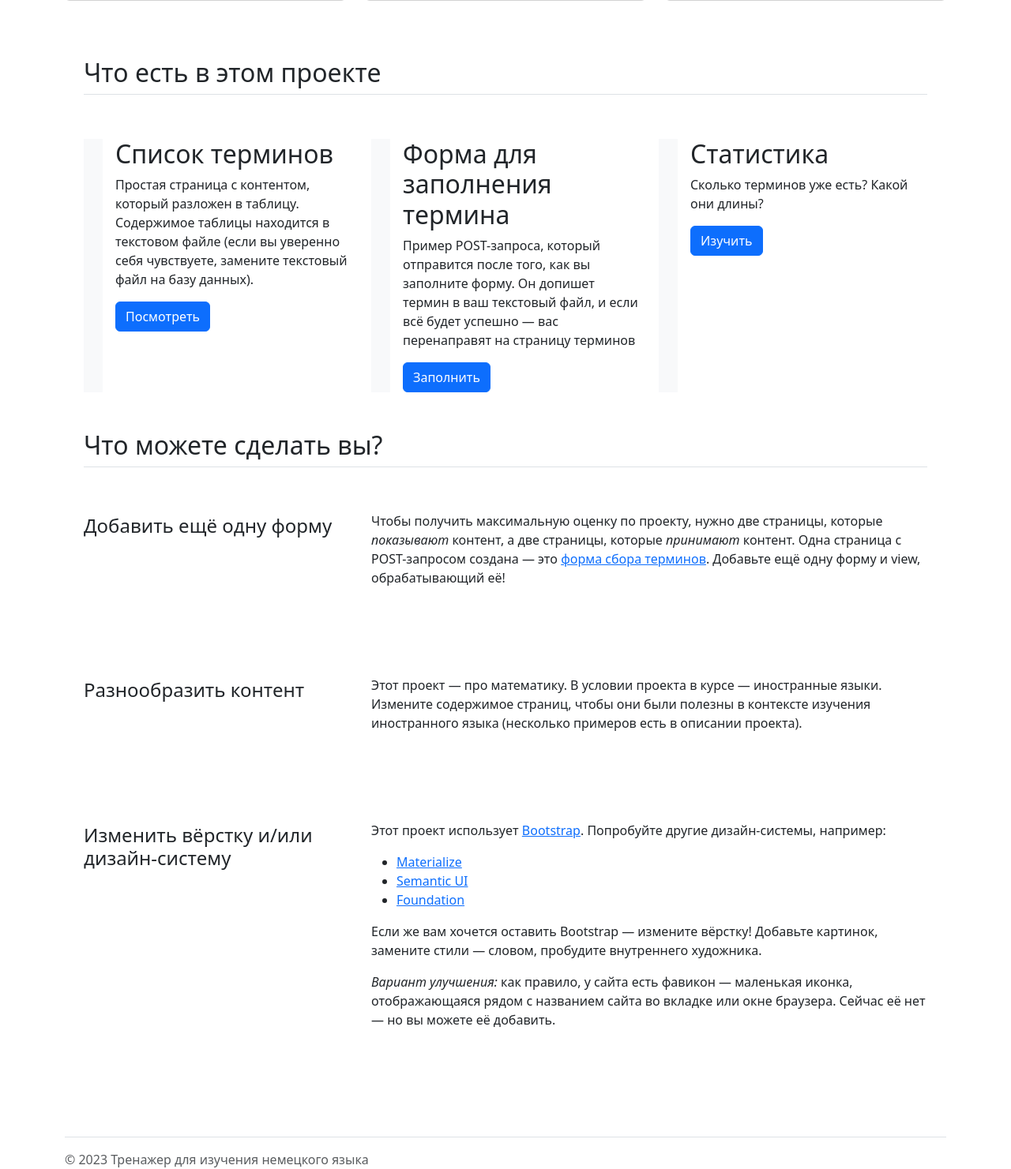
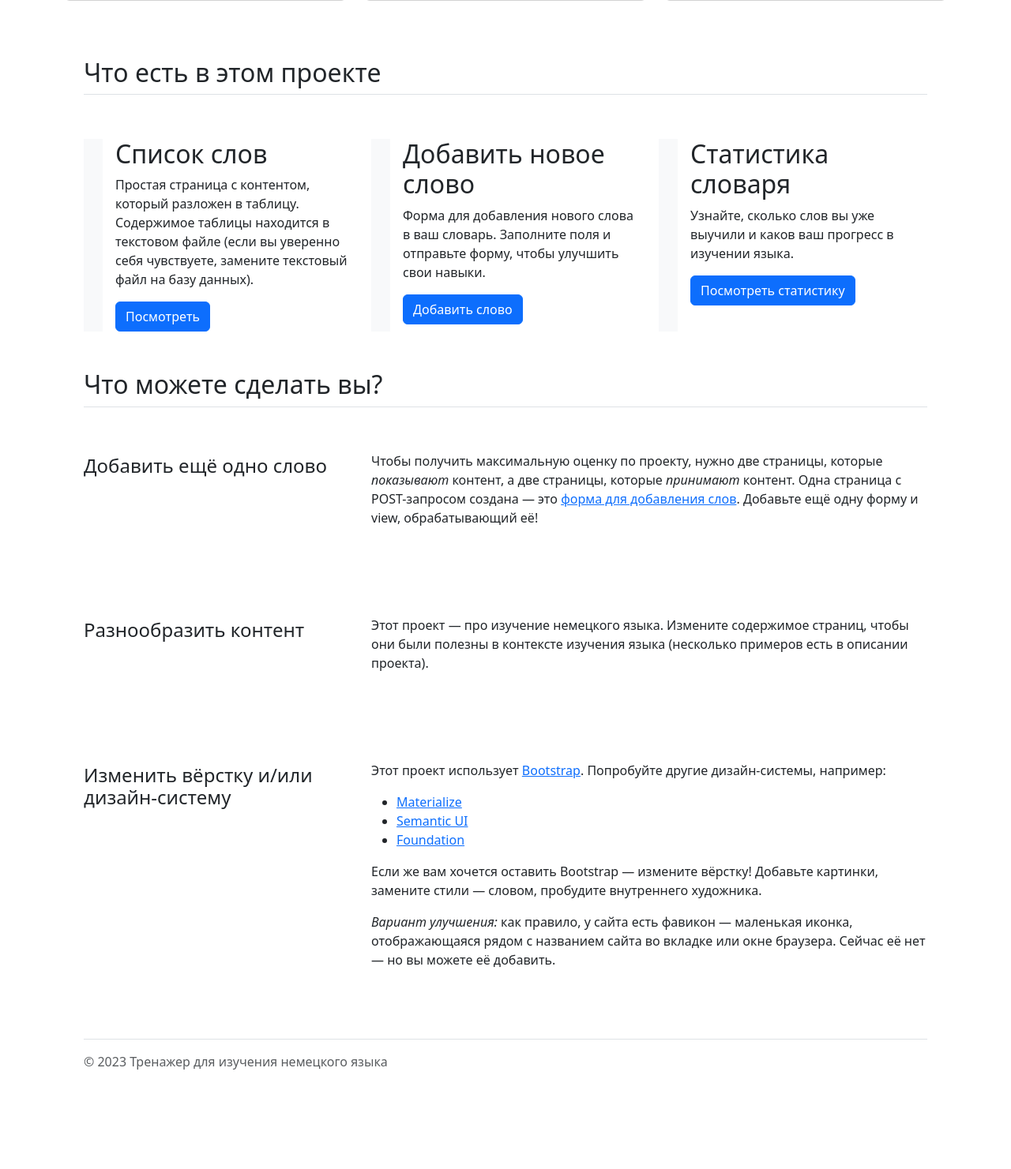
Before and after one commit to juliacuper/proj_german, a Django app: page / in a window 1280 px wide. Shown: the part 1098-2579 px from the top of the page at 79% size. After the commit the page ends 2453 px from the top, so only its background shows below. Run offline with Django 4.2, Linux system fonts and the light colour scheme; some libraries are stand-ins or nearby versions.

Commit message:
german_index.html

```diff
--- a/templates/index.html
+++ b/templates/index.html
@@ -1,12 +1,12 @@
 {% extends "base_page.html" %}
 
 {% block page-title %}
-Математика и её термины
+Изучение немецкого языка
 {% endblock %}
 
 {% block page-lead %}
-Это страничка проекта про изучение математики. <br/>
-Этот проект и его исходный код можно использовать как reference или источник вдохновения для своего проекта.
+Это страничка проекта про изучение немецкого языка. <br/>
+Этот проект и его исходный код можно использовать как справочник или источник вдохновения для своего проекта.
 {% endblock %}
 
 {% block content %}
@@ -16,87 +16,75 @@
         <div class="col d-flex">
             <div class="icon-square text-bg-light d-inline-flex align-items-center justify-content-center fs-4 flex-shrink-0 me-3">
                 <svg class="bi" width="1em" height="1em">
-                    <use xlink:href="#cpu-fill"></use>
+                    <use xlink:href="#book-fill"></use>
                 </svg>
             </div>
             <div>
-                <h3 class="fs-2">Список терминов</h3>
+                <h3 class="fs-2">Список слов</h3>
                 <p>Простая страница с контентом, который разложен в таблицу. Содержимое таблицы находится в текстовом
                     файле (если вы уверенно себя чувствуете, замените текстовый файл на базу данных).</p>
-                <a href="/terms-list" class="btn btn-primary">Посмотреть</a>
+                <a href="/words-list" class="btn btn-primary">Посмотреть</a>
             </div>
         </div>
         <div class="col d-flex">
             <div class="icon-square text-bg-light d-inline-flex align-items-center justify-content-center fs-4 flex-shrink-0 me-3">
                 <svg class="bi" width="1em" height="1em">
-                    <use xlink:href="#cpu-fill"></use>
+                    <use xlink:href="#book-fill"></use>
                 </svg>
             </div>
             <div>
-                <h3 class="fs-2">Форма для заполнения термина</h3>
-                <p>Пример POST-запроса, который отправится после того, как вы заполните форму. Он допишет термин в ваш
-                    текстовый файл, и если всё будет успешно — вас перенаправят на страницу терминов</p>
-                <a href="/add-term" class="btn btn-primary">
-                    Заполнить
-                </a>
+                <h3 class="fs-2">Добавить новое слово</h3>
+                <p>Форма для добавления нового слова в ваш словарь. Заполните поля и отправьте форму, чтобы улучшить свои навыки.</p>
+                <a href="/add-word" class="btn btn-primary">Добавить слово</a>
             </div>
         </div>
         <div class="col d-flex">
             <div class="icon-square text-bg-light d-inline-flex align-items-center justify-content-center fs-4 flex-shrink-0 me-3">
                 <svg class="bi" width="1em" height="1em">
-                    <use xlink:href="#cpu-fill"></use>
+                    <use xlink:href="#book-fill"></use>
                 </svg>
             </div>
             <div>
-                <h3 class="fs-2">Статистика</h3>
-                <p>Сколько терминов уже есть? Какой они длины?</p>
-                <a href="/stats" class="btn btn-primary">
-                    Изучить
-                </a>
+                <h3 class="fs-2">Статистика словаря</h3>
+                <p>Узнайте, сколько слов вы уже выучили и каков ваш прогресс в изучении языка.</p>
+                <a href="/stats" class="btn btn-primary">Посмотреть статистику</a>
             </div>
         </div>
     </div>
+
     <h2 class="pb-2 border-bottom">Что можете сделать вы?</h2>
     <div class="row g-4 py-5 row-cols-1 row-cols-lg-2">
         <div class="col-lg-4">
-            <h4 class="py-1">Добавить ещё одну форму</h4>
+            <h4 class="py-1">Добавить ещё одно слово</h4>
         </div>
         <div class="col-lg-8">
-            <p>Чтобы получить максимальную оценку по проекту, нужно две страницы, которые <span class="fst-italic">показывают</span>
-            контент, а две страницы, которые <span class="fst-italic">принимают</span> контент. Одна страница с
-            POST-запросом создана — это <a href="/add-term">форма сбора терминов</a>. Добавьте ещё одну форму и view, обрабатывающий её!</p>
+            <p>Чтобы получить максимальную оценку по проекту, нужно две страницы, которые <span class="fst-italic">показывают</span> контент, а две страницы, которые <span class="fst-italic">принимают</span> контент. Одна страница с POST-запросом создана — это <a href="/add-word">форма для добавления слов</a>. Добавьте ещё одну форму и view, обрабатывающий её!</p>
         </div>
     </div>
+
     <div class="row g-4 py-5 row-cols-1 row-cols-lg-2">
         <div class="col-lg-4">
             <h4 class="py-1">Разнообразить контент</h4>
         </div>
         <div class="col-lg-8">
-            <p>Этот проект — про математику. В условии проекта в курсе — иностранные языки. Измените содержимое страниц,
-                чтобы они были полезны в контексте изучения иностранного языка (несколько примеров есть в описании проекта).</p>
+            <p>Этот проект — про изучение немецкого языка. Измените содержимое страниц, чтобы они были полезны в контексте изучения языка (несколько примеров есть в описании проекта).</p>
         </div>
     </div>
+
     <div class="row g-4 py-5 row-cols-1 row-cols-lg-2">
         <div class="col-lg-4">
             <h4 class="py-1">Изменить вёрстку и/или дизайн-систему</h4>
         </div>
         <div class="col-lg-8">
-            <p>Этот проект использует <a href="https://getbootstrap.com">Bootstrap</a>. Попробуйте другие дизайн-системы, например:
-                <ul>
-                    <li><a href="https://materializecss.com">Materialize</a></li>
-                    <li><a href="https://semantic-ui.com">Semantic UI</a></li>
-                    <li><a href="https://get.foundation/templates.html">Foundation</a></li>
-                </ul>
-            </p>
-            <p>
-                Если же вам хочется оставить Bootstrap — измените вёрстку! Добавьте картинок, замените стили — словом, пробудите
-                внутреннего художника.
-            </p>
-            <p>
-                <span class="fst-italic">Вариант улучшения:</span> как правило, у сайта есть фавикон — маленькая иконка, отображающаяся
-                рядом с названием сайта во вкладке или окне браузера. Сейчас её нет — но вы можете её добавить.
-            </p>
+            <p>Этот проект использует <a href="https://getbootstrap.com">Bootstrap</a>. Попробуйте другие дизайн-системы, например:</p>
+            <ul>
+                 <li><a href="https://materializecss.com">Materialize</a></li>
+                <li><a href="https://semantic-ui.com">Semantic UI</a></li>
+                <li><a href="https://get.foundation/templates.html">Foundation</a></li>
+            </ul>
+            <p>Если же вам хочется оставить Bootstrap — измените вёрстку! Добавьте картинки, замените стили — словом, пробудите внутреннего художника.</p>
+            <p><span class="fst-italic">Вариант улучшения:</span> как правило, у сайта есть фавикон — маленькая иконка, отображающаяся рядом с названием сайта во вкладке или окне браузера. Сейчас её нет — но вы можете её добавить.</p>
         </div>
     </div>
-</div>
+
 {% endblock %}
```
